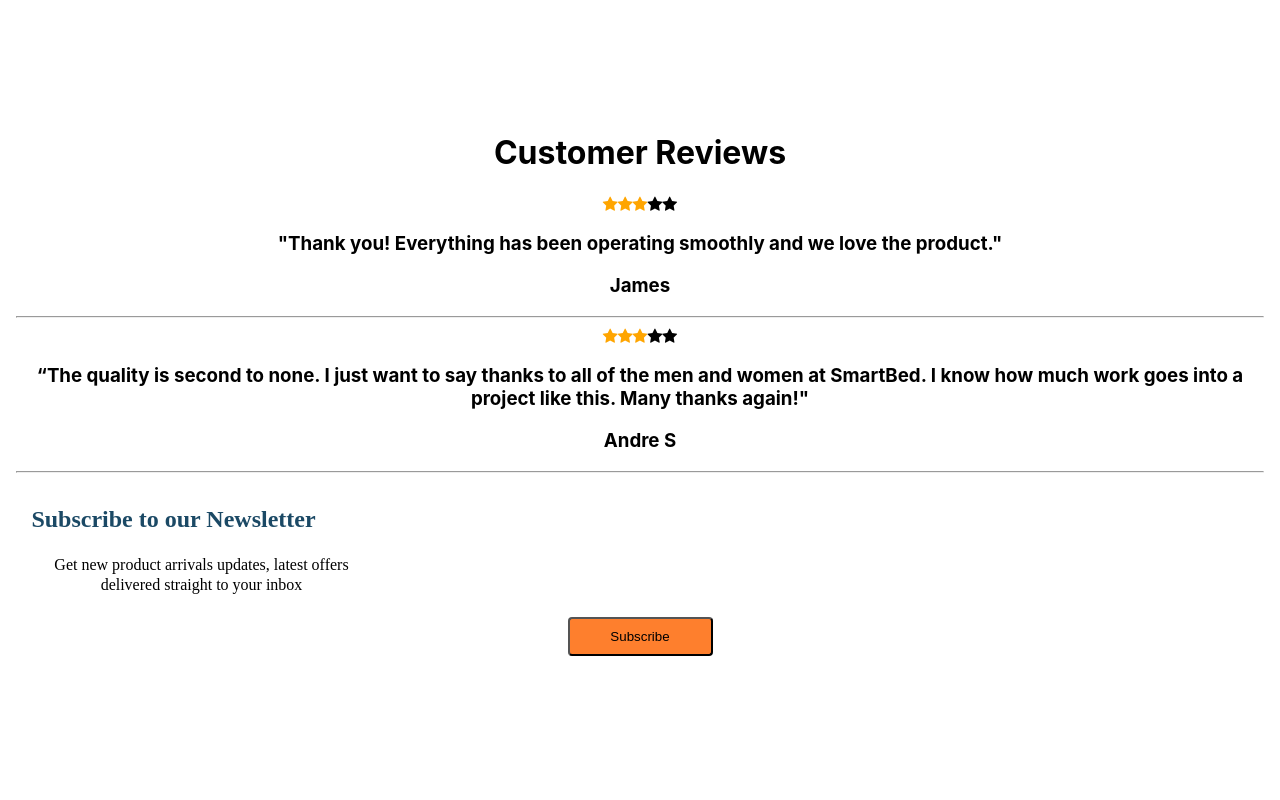
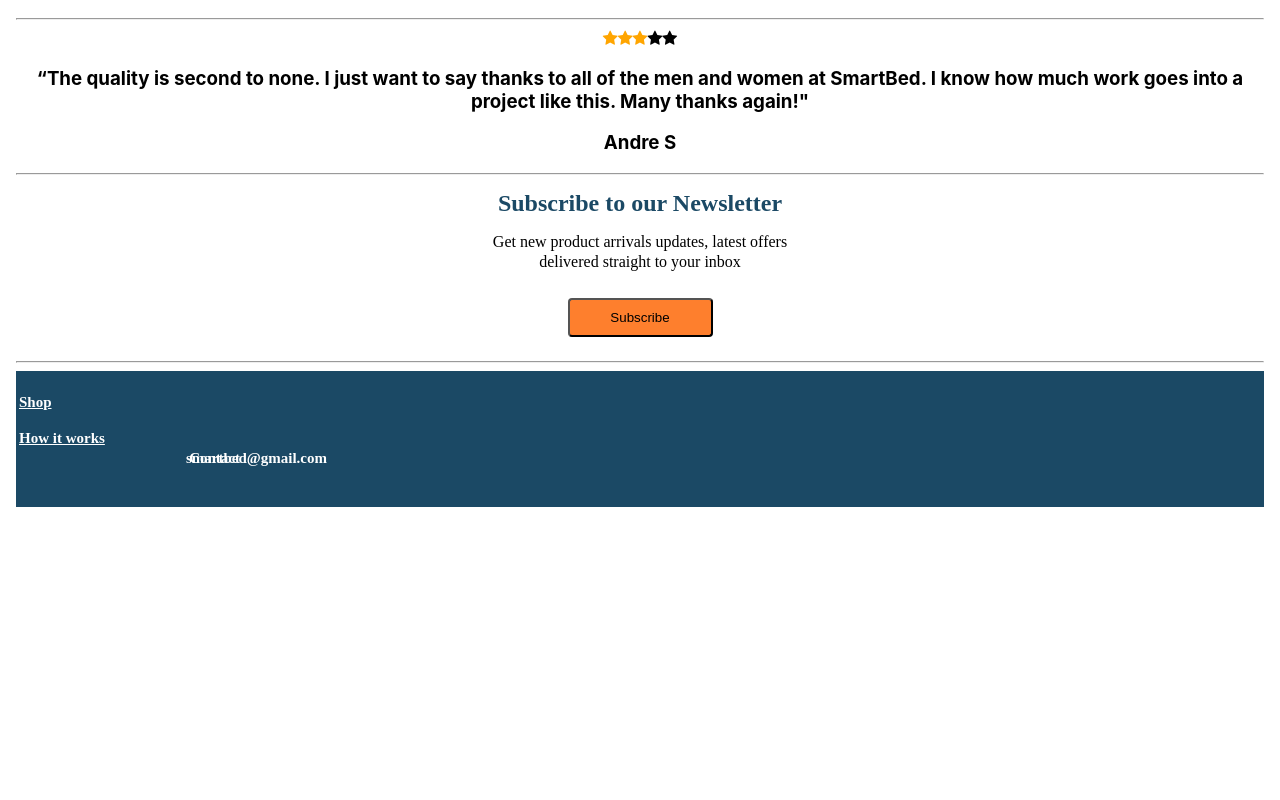
Before and after one commit to karandwivedi94/autobeds, a React (Create React App) app in the folder smart-bed/: page / in a window 1280 px wide. Shown: the part 1400-2200 px from the top of the page. After the commit the page ends 1923 px from the top, so only its background shows below. Built offline with nearby package versions, Linux system fonts and the light colour scheme.

Commit message:
added some css for the homepage

```diff
--- a/smart-bed/src/Components/App.js
+++ b/smart-bed/src/Components/App.js
@@ -27,7 +27,6 @@ export default function App() {
             <Route path="/" element={<Home />} />
             <Route path="Subscribe" element={<Auth  />} />
             <Route path="users" element={<UserName />} />
-
       </Routes>
     </div>
     </BrowserRouter>
--- a/smart-bed/src/Components/Footer.js
+++ b/smart-bed/src/Components/Footer.js
@@ -9,7 +9,7 @@ class Footer extends Component{
 
     render(){
         return(
-            <div className='container' id="footer-subscribe">
+            <div id="footer-subscribe">
                 <h1>Subscribe to our Newsletter</h1>
                 <h4>Get new product arrivals updates, latest offers delivered straight to your inbox</h4>
                 <button>
--- a/smart-bed/src/Components/NewsletterIndex.js
+++ b/smart-bed/src/Components/NewsletterIndex.js
@@ -15,9 +15,10 @@ class NewsletterIndex extends Component{
              <h4> How it works</h4>
              </div>
 
-             <div className = "footerRight">
+             <div id = "footerRight">
 
-                Test
+            <h4>Contact</h4>
+            <h4>smartbed@gmail.com</h4>
              </div>
 
              </div>
--- a/smart-bed/src/Components/VideoPanel.js
+++ b/smart-bed/src/Components/VideoPanel.js
@@ -9,7 +9,7 @@ class VideoPanel extends Component{
 
     render(){
         return(
-            <div className='container' id="video-section">
+            <div id="video-section">
                 <h1>Never Make your Bed Again</h1>
                 <h3>SmartBed offers you the latest innovation to  have you sleeping in perfect comfort every night without having to worry about making the bed in the morning</h3>
                 <button>
--- a/smart-bed/src/Components/home.css
+++ b/smart-bed/src/Components/home.css
@@ -145,7 +145,7 @@ header .subscribeButton a:hover{
 	font-size: 24px;
 	line-height: 29px;
 	color: #1B4965;
-
+	margin: 0 auto;
 }
 
 #video-section h3 {
@@ -162,6 +162,7 @@ header .subscribeButton a:hover{
 	line-height: 20px;
 	text-align: center;
 	color: #000000;
+	margin: 0 auto;
 }
 
 #video-section button {
@@ -170,7 +171,7 @@ header .subscribeButton a:hover{
 	width: 145px;
 	height: 39px;
 	left: 113px;
-	/* top: 996px; */
+	margin: 0 auto;
 
 	background: #FE7F2D;
 	border-radius: 4px;
@@ -436,19 +437,20 @@ border-radius: 4px;
 	height: 29px;
 	left: 45px;
 	top: 1631px;
-
 	font-family: 'Urbanist';
 	font-style: normal;
 	font-weight: 700;
 	font-size: 24px;
 	line-height: 29px;
 	color: #1B4965;
+	margin: 0 auto;
+	margin-top: 14px;
 
 }
 #footer-subscribe h4 {
 	/* position: absolute; */
 	width: 355px;
-	height: 40px;
+	height: 66px;
 	left: 10px;
 	top: 1670px;
 	font-family: 'Source Sans Pro';
@@ -458,6 +460,8 @@ border-radius: 4px;
 	line-height: 20px;
 	text-align: center;
 	color: #000000;
+	margin: 0 auto;
+	margin-top: 14px;
 }
 #footer-subscribe button {
 	/* position: absolute; */
@@ -468,6 +472,23 @@ border-radius: 4px;
 	background: #FE7F2D;
 	border-radius: 4px;
 	cursor: pointer;
+	margin-bottom: 16px;
+
+}
+#footerRight h4 {
+	position: absolute;
+	width: 54px;
+	height: 18px;
+	left: 186px;
+	top: 1829px;
+	font-family: 'Urbanist';
+	font-style: normal;
+	font-weight: 600;
+	font-size: 15px;
+	line-height: 18px;
+	color: #FFFFFF;
+	text-align: right;
+
 }
 
 .videoPanel{
@@ -481,6 +502,25 @@ border-radius: 4px;
   .customerReviews{
     margin: 0 auto;
     max-width: 100%;
+  }
+
+  .customerReviews h1 {
+	position: absolute;
+width: 199px;
+height: 29px;
+left: 86px;
+top: 1113px;
+
+font-family: 'Urbanist';
+font-style: normal;
+font-weight: 700;
+font-size: 24px;
+line-height: 29px;
+/* identical to box height */
+
+
+color: #1B4965;
+
   }
 
   .newsletterIndex{
@@ -509,7 +549,7 @@ line-height: 110.7%;
 text-decoration-line: underline;
 }
 
-.newsletterIndex .footerRight{
+.newsletterIndex .footerRight {
 
     /* margin-top: auto; */
 	/* margin-bottom: 20px; */
@@ -518,3 +558,18 @@ text-decoration-line: underline;
     padding: 3px;
 
 }
+.newsletterIndex .footerRight h4 {
+position: absolute;
+width: 54px;
+height: 18px;
+left: 186px;
+top: 1829px;
+text-align: right;
+font-family: 'Urbanist';
+font-style: normal;
+font-weight: 600;
+font-size: 15px;
+line-height: 18px;
+
+color: #FFFFFF;
+}
```
Also changed, not shown: 1 other file (tests, documents, lock files or other folders).
